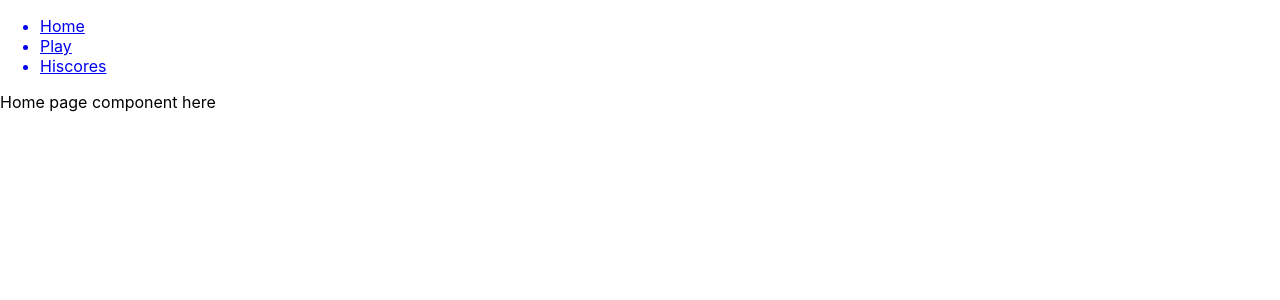
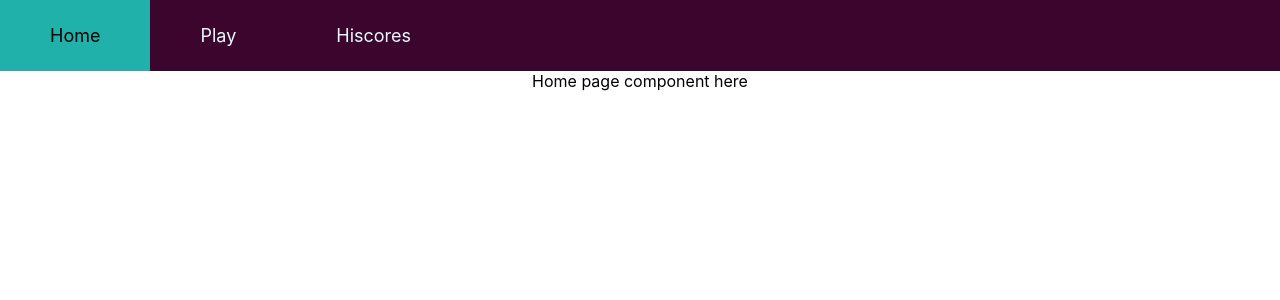
Before and after one commit to nicholas-wilson/react-redux-project, a React (Create React App) app in the folder react-redux-project/: page / in a window 1280 px wide. Shown: the top 300 px of the page. Built offline with nearby package versions, Linux system fonts and the light colour scheme.

Commit message:
Added CSS to NavBar

```diff
--- a/react-redux-project/src/App.css
+++ b/react-redux-project/src/App.css
@@ -2,42 +2,24 @@
   text-align: center;
 }
 
-.naenaezuko {
-  height: 50%;
-  width: 50%;
+.NavBar ul{
+  background-color: rgb(59, 5, 46);
+  text-align: left;
+  padding: 0px;
+  margin: 0px;
 }
 
-.App-logo {
-  height: 40vmin;
-  pointer-events: none;
+.NavBar li {
+  display: inline-block;
+  padding-right: 50px;
+  padding-left: 50px;
+  padding-top: 25px;
+  padding-bottom: 25px;
+  font-size: 18px;
+  color: rgb(231, 250, 255);
 }
 
-@media (prefers-reduced-motion: no-preference) {
-  .App-logo {
-    animation: App-logo-spin infinite 20s linear;
-  }
+.NavBar li:hover {
+  color: black;
+  background-color: lightseagreen;
 }
-
-.App-header {
-  background-color: #282c34;
-  min-height: 100vh;
-  display: flex;
-  flex-direction: column;
-  align-items: center;
-  justify-content: center;
-  font-size: calc(40px + 2vmin);
-  color: white;
-}
-
-.App-link {
-  color: #61dafb;
-}
-
-@keyframes App-logo-spin {
-  from {
-    transform: rotate(0deg);
-  }
-  to {
-    transform: rotate(360deg);
-  }
-}
--- a/react-redux-project/src/App.js
+++ b/react-redux-project/src/App.js
@@ -11,7 +11,7 @@ function App() {
       <NavBar/>
       <Switch>
         <Route exact path="/">
-          <div>Home page component here</div>
+          <div className="App">Home page component here</div>
         </Route>
 
         <Route path="/play">
--- a/react-redux-project/src/components/NavBar.js
+++ b/react-redux-project/src/components/NavBar.js
@@ -5,7 +5,7 @@ class NavBar extends Component {
 
   render() {
     return (
-      <div>
+      <div className="NavBar">
         <ul>
           <Link to="/">
             <li>Home</li>
```
